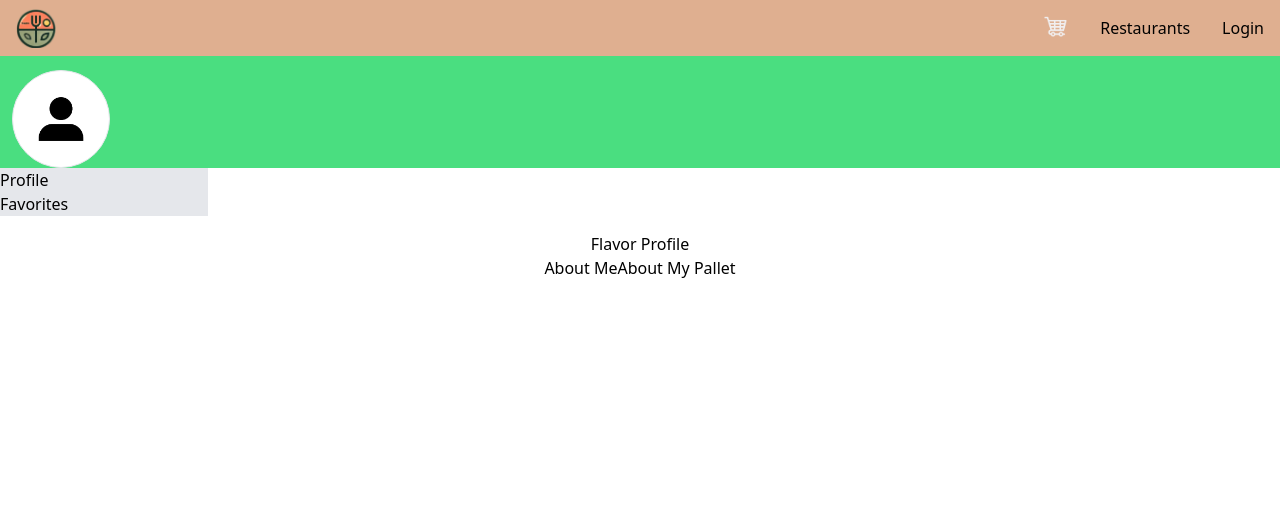
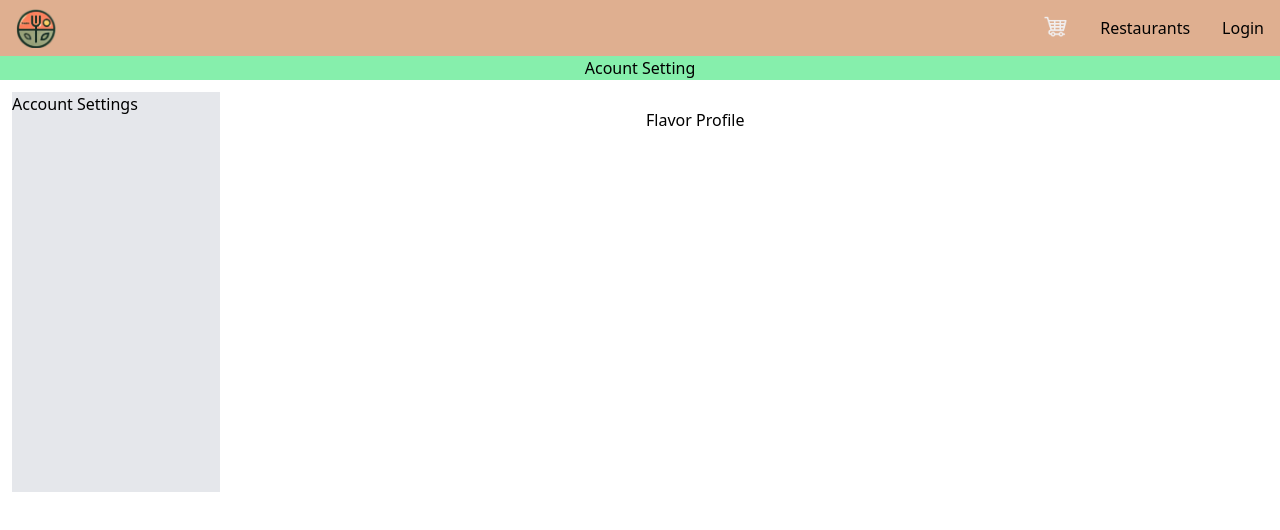
Before and after one commit to Bay-Valley-Tech-Code-Academy/EatsInReach, a Next.js app: page /Pages/UserProfile in a window 1280 px wide. Shown: the top 530 px of the page. Built offline with nearby package versions, Linux system fonts and the light colour scheme; no server answers.

Commit message:
just to merge

```diff
--- a/src/app/Pages/UserProfile/page.js
+++ b/src/app/Pages/UserProfile/page.js
@@ -9,49 +9,33 @@ export default function LoginVendor() {
   return (
     <div>
       <Navbar />
-      <div className="flex bg-green-400 h-28 items-end"> {/* Profile image and background */}
-        <div className=" bg-white border w-fit rounded-full ml-3">
-            <img src="/images/profile-icon.png"
-                height="15"
-                width="25"
-                alt="Profile picture"
-                className="w-24 h-24  ">
-            </img>
+        <div className="flex bg-green-300 justify-center ">
+            <h1>Acount Setting</h1>
         </div>
-      </div>
 
  {/*Main Components*/}
 
 
 
         {/* sidebar */}
-        <div className="">
-        <div className="bg-gray-200 w-52 ">
+        <div className="flex ml-3 mt-3 justify-between">
+        <div className="flex bg-gray-200 w-52">
         <ul>
-            <li>Profile</li>
-            <li>Favorites</li>
-
+            <li>Account Settings</li>
         </ul>
         </div>
 
         {/* Sidebar content */}
-        <div className="flex h-screen w-full items-center justify-center flex-col mt-4 mb-4">
+        <div className="flex h-96 w-1/2 flex-col mt-4">
             <h1>Flavor Profile</h1>
             {/* About me/What do you like to eat? */}
 
+            <div className=" bg-green-300 justify-center">
 
 
-
-            <div className="flex h-screen w-full justify-center ">
-            <div>
-                <h1>About Me</h1>
-            </div>
-            <div>
-                <h1>About My Pallet</h1>
             </div>
             </div>
-            </div>
-
+            {/* Top three favorites */}
         </div>
     </div>
   );
```
